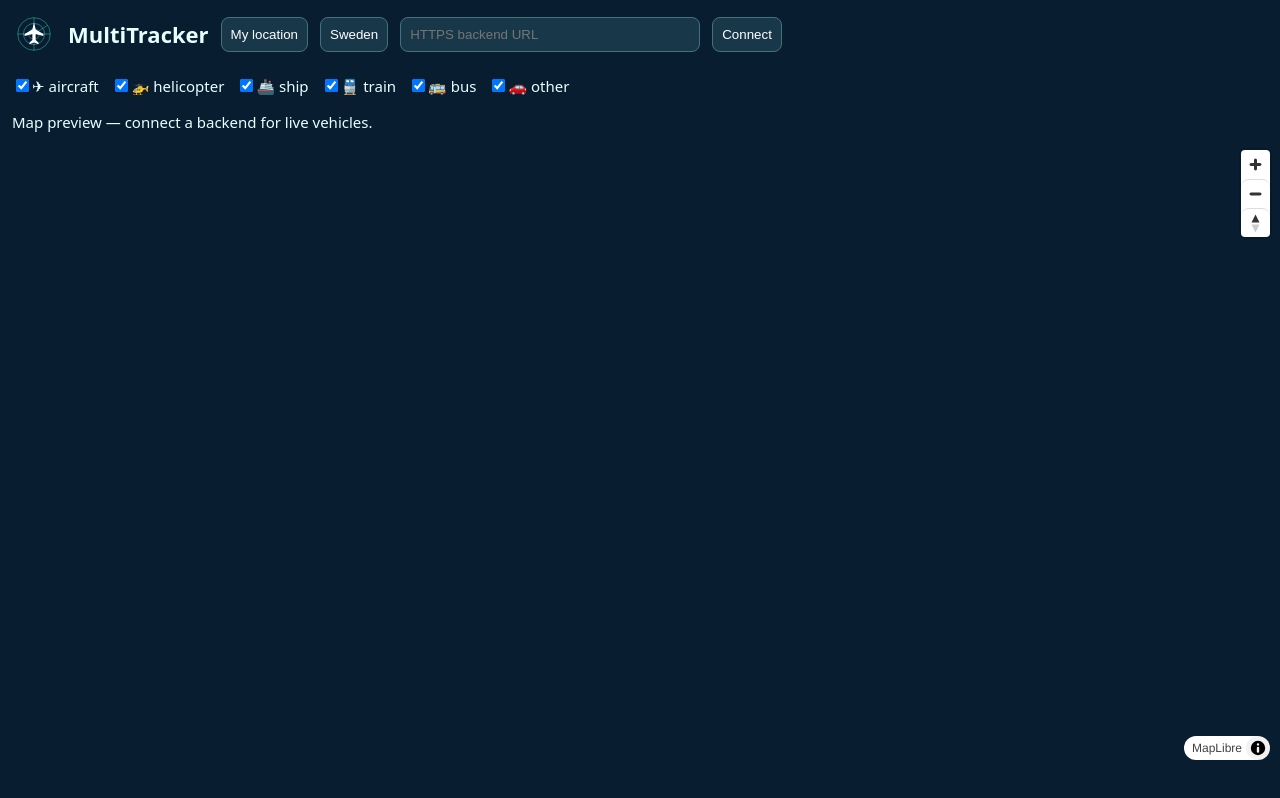
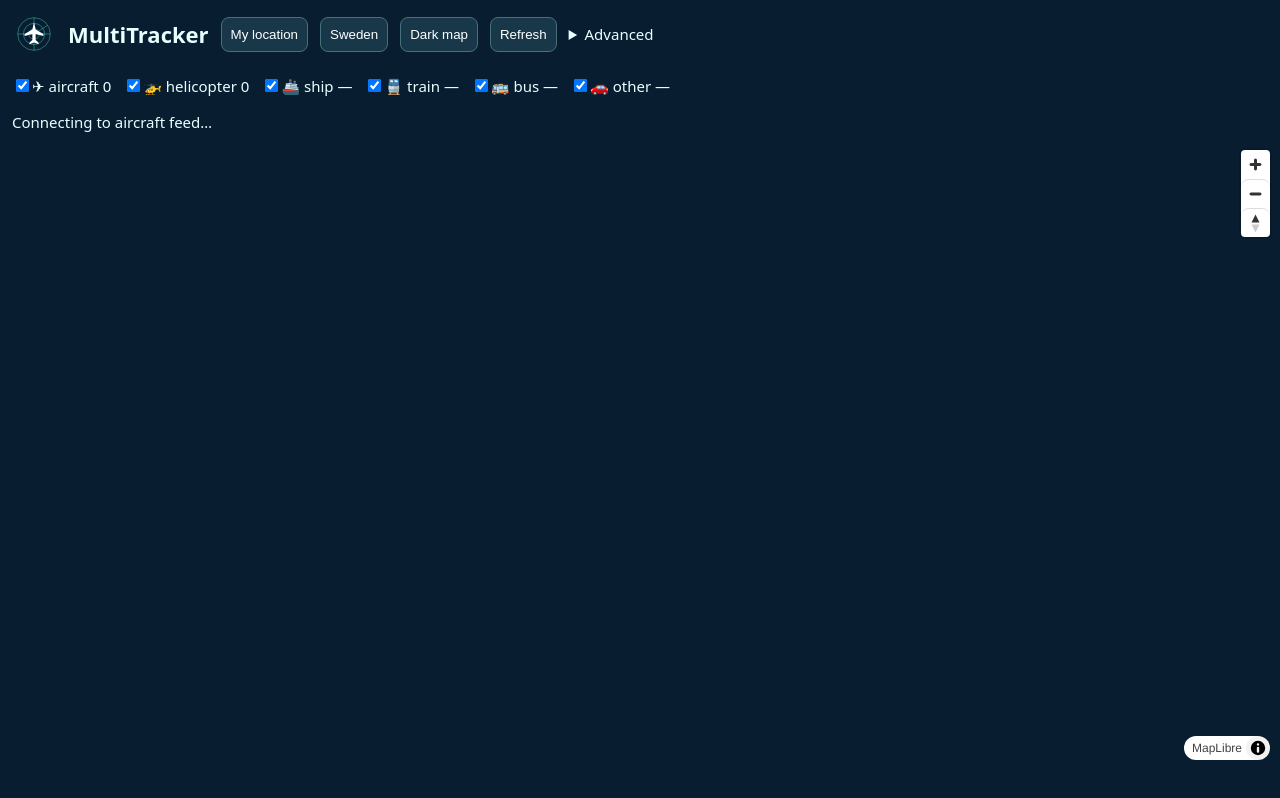
Before and after one commit to Backroadops/MultiTracker, a plain HTML site: page web/index.html in a window 1280 px wide. Drawn offline with nearby package versions, Linux system fonts and the light colour scheme; no server answers.

Commit message:
Enable automatic ADS-B web feed, category counts and map theme

```diff
--- a/web/index.html
+++ b/web/index.html
@@ -1,10 +1,11 @@
 <!doctype html><html lang="en"><head><meta charset="utf-8"><meta name="viewport" content="width=device-width,initial-scale=1"><title>MultiTracker</title><link rel="stylesheet" href="https://unpkg.com/maplibre-gl@4.7.1/dist/maplibre-gl.css"><script src="https://unpkg.com/maplibre-gl@4.7.1/dist/maplibre-gl.js"></script><style>
-*{box-sizing:border-box}body{margin:0;background:#081d30;color:#e8ffff;font:15px system-ui}header{padding:12px;display:flex;gap:12px;align-items:center;flex-wrap:wrap}h1{font-size:22px;margin:0}button,input{background:#18384a;color:white;border:1px solid #46717c;border-radius:8px;padding:9px}button{cursor:pointer}#map{height:calc(100dvh - 170px);min-height:300px}#filters{display:flex;flex-wrap:wrap;gap:12px;padding:8px 12px}#status{padding:8px 12px}#url{width:min(300px,70vw)}.marker{font-size:24px;cursor:pointer;text-shadow:0 0 5px white}.maplibregl-popup-content{color:#081d30}</style></head><body><header><svg width="44" height="44" viewBox="0 0 108 108"><rect width="108" height="108" rx="20" fill="#081d30"/><g fill="none" stroke="#4de8d4"><circle cx="54" cy="54" r="40"/><circle cx="54" cy="54" r="26"/><circle cx="54" cy="54" r="13"/><path d="M14 54H94M54 14V94M54 54L87 33"/></g><path fill="white" d="M54 25L58 43 77 54 77 59 58 54 58 69 65 75 65 79 54 75 43 79 43 75 50 69 50 54 31 59 31 54 50 43Z"/></svg><h1>MultiTracker</h1><button id="gps">My location</button><button id="sweden">Sweden</button><input id="url" placeholder="HTTPS backend URL"><button id="connect">Connect</button></header><div id="filters"></div><div id="status" role="status">Map preview — connect a backend for live vehicles.</div><div id="map"></div><script>
+*{box-sizing:border-box}body{margin:0;background:#081d30;color:#e8ffff;font:15px system-ui}header{padding:12px;display:flex;gap:12px;align-items:center;flex-wrap:wrap}h1{font-size:22px;margin:0}button,input{background:#18384a;color:white;border:1px solid #46717c;border-radius:8px;padding:9px}button{cursor:pointer}#map{height:calc(100dvh - 170px);min-height:300px}#filters{display:flex;flex-wrap:wrap;gap:12px;padding:8px 12px}#status{padding:8px 12px}#url{width:min(300px,70vw)}.marker{font-size:24px;cursor:pointer;text-shadow:0 0 5px white}.maplibregl-popup-content{color:#081d30}</style></head><body><header><svg width="44" height="44" viewBox="0 0 108 108"><rect width="108" height="108" rx="20" fill="#081d30"/><g fill="none" stroke="#4de8d4"><circle cx="54" cy="54" r="40"/><circle cx="54" cy="54" r="26"/><circle cx="54" cy="54" r="13"/><path d="M14 54H94M54 14V94M54 54L87 33"/></g><path fill="white" d="M54 25L58 43 77 54 77 59 58 54 58 69 65 75 65 79 54 75 43 79 43 75 50 69 50 54 31 59 31 54 50 43Z"/></svg><h1>MultiTracker</h1><button id="gps">My location</button><button id="sweden">Sweden</button><button id="theme">Dark map</button><button id="connect">Refresh</button><details><summary>Advanced</summary><input id="url" placeholder="Optional HTTPS backend URL"></details></header><div id="filters"></div><div id="status" role="status">Connecting to aircraft feed…</div><div id="map"></div><script>
 const types={aircraft:'✈',helicopter:'🚁',ship:'🚢',train:'🚆',bus:'🚌',other:'🚗'};
-const filters=document.getElementById('filters'),status=document.getElementById('status'),url=document.getElementById('url');let data=[],markers=[],generation=0;const enabled=new Set(Object.keys(types));
-for(const [type,icon] of Object.entries(types)){const label=document.createElement('label'),box=document.createElement('input');box.type='checkbox';box.checked=true;box.onchange=()=>{box.checked?enabled.add(type):enabled.delete(type);draw()};label.append(box,icon+' '+type);filters.append(label)}
+const filters=document.getElementById('filters'),status=document.getElementById('status'),url=document.getElementById('url');let data=[],markers=[],generation=0,lastRequest=0,dark=false;const counts={};const colors={aircraft:"#087eaa",helicopter:"#a855f7",ship:"#2563eb",train:"#d97706",bus:"#15803d",other:"#64748b"};const enabled=new Set(Object.keys(types));
+for(const [type,icon] of Object.entries(types)){const label=document.createElement('label'),box=document.createElement('input');box.type='checkbox';box.checked=true;box.onchange=()=>{box.checked?enabled.add(type):enabled.delete(type);draw()};const count=document.createElement('span');counts[type]=count;label.append(box,icon+' '+type+' ',count);filters.append(label)}
 const map=new maplibregl.Map({container:'map',style:'https://tiles.openfreemap.org/styles/liberty',center:[18.06,59.33],zoom:6});map.addControl(new maplibregl.NavigationControl());
-function draw(){markers.forEach(m=>m.remove());markers=[];for(const v of data){if(!enabled.has(v.type)||!Number.isFinite(v.longitude)||!Number.isFinite(v.latitude))continue;const el=document.createElement('div');el.className='marker';el.textContent=types[v.type];const info=document.createElement('div');info.textContent=(v.label||v.id)+' · '+v.type+' · '+(v.speed_kmh??'—')+' km/h';markers.push(new maplibregl.Marker({element:el}).setLngLat([v.longitude,v.latitude]).setPopup(new maplibregl.Popup().setDOMContent(info)).addTo(map))}}
-async function refresh(){const seq=++generation;if(!url.value.trim())return;try{const base=new URL(url.value);if(base.protocol!=='https:'&&base.hostname!=='localhost')throw Error('Use HTTPS');const c=map.getCenter();const endpoint=new URL(base.href.replace(/\/$/,'')+'/vehicles');endpoint.search=new URLSearchParams({lat:c.lat,lon:c.lng});const r=await fetch(endpoint,{signal:AbortSignal.timeout(15000)});if(!r.ok)throw Error('HTTP '+r.status);const result=await r.json();if(seq!==generation)return;if(!Array.isArray(result))throw Error('Invalid response');data=result;draw();status.textContent=data.length+' vehicles · '+new Date().toLocaleTimeString()}catch(e){if(seq!==generation)return;data=[];draw();status.textContent='Backend unavailable: '+e.message}}
-document.getElementById('connect').onclick=refresh;document.getElementById('sweden').onclick=()=>map.flyTo({center:[18.06,59.33],zoom:6});document.getElementById('gps').onclick=()=>navigator.geolocation.getCurrentPosition(p=>map.flyTo({center:[p.coords.longitude,p.coords.latitude],zoom:11}),e=>status.textContent=e.message);setInterval(refresh,60000);
+function draw(){for(const t of Object.keys(types))counts[t].textContent=(t==="aircraft"||t==="helicopter"||url.value.trim())?String(data.filter(v=>v.type===t).length):"—";markers.forEach(m=>m.remove());markers=[];for(const v of data){if(!enabled.has(v.type)||!Number.isFinite(v.longitude)||!Number.isFinite(v.latitude))continue;const el=document.createElement('div');el.className='marker';el.textContent=types[v.type];el.style.color=colors[v.type];el.style.background='white';el.style.border='2px solid '+colors[v.type];el.style.borderRadius='50%';el.style.padding='3px';const info=document.createElement('div');info.textContent=(v.label||v.id)+' · '+v.type+' · '+(v.speed_kmh??'—')+' km/h';markers.push(new maplibregl.Marker({element:el}).setLngLat([v.longitude,v.latitude]).setPopup(new maplibregl.Popup().setDOMContent(info)).addTo(map))}}
+async function refresh(){if(Date.now()-lastRequest<60000)return;lastRequest=Date.now();const seq=++generation;try{const c=map.getCenter();let endpoint;if(url.value.trim()){const base=new URL(url.value);if(base.protocol!=='https:')throw Error('Use HTTPS');endpoint=new URL(base.href.replace(/\/$/,'')+'/vehicles');endpoint.search=new URLSearchParams({lat:c.lat,lon:c.lng});}else{endpoint='https://api.adsb.lol/v2/lat/'+c.lat.toFixed(3)+'/lon/'+c.lng.toFixed(3)+'/dist/150';}const r=await fetch(endpoint,{signal:AbortSignal.timeout(15000)});if(!r.ok)throw Error('HTTP '+r.status);const result=await r.json();if(seq!==generation)return;data=url.value.trim()?result:(result.ac||[]).filter(a=>Number.isFinite(a.lat)&&Number.isFinite(a.lon)).map(a=>({id:a.hex,label:(a.flight||a.r||a.hex||'Aircraft').trim(),type:a.category==='A7'?'helicopter':'aircraft',latitude:a.lat,longitude:a.lon,speed_kmh:Number.isFinite(a.gs)?Math.round(a.gs*1.852):null}));if(!Array.isArray(data))throw Error('Invalid response');draw();status.textContent=data.length+' vehicles · '+new Date().toLocaleTimeString()+(url.value.trim()?' · Backend':' · ADS-B · Other feeds not connected');}catch(e){if(seq!==generation)return;data=[];draw();status.textContent='Live feed unavailable: '+e.message+' · Retry in 60 seconds';}}
+document.getElementById('theme').onclick=()=>{dark=!dark;map.setStyle('https://tiles.openfreemap.org/styles/'+(dark?'dark':'liberty'));document.getElementById('theme').textContent=dark?'Light map':'Dark map';};
+document.getElementById('connect').onclick=refresh;document.getElementById('sweden').onclick=()=>map.flyTo({center:[18.06,59.33],zoom:6});document.getElementById('gps').onclick=()=>navigator.geolocation.getCurrentPosition(p=>map.flyTo({center:[p.coords.longitude,p.coords.latitude],zoom:11}),e=>status.textContent=e.message);map.once("load",refresh);setInterval(()=>{if(!document.hidden)refresh()},60000);draw();
 </script></body></html>
```
